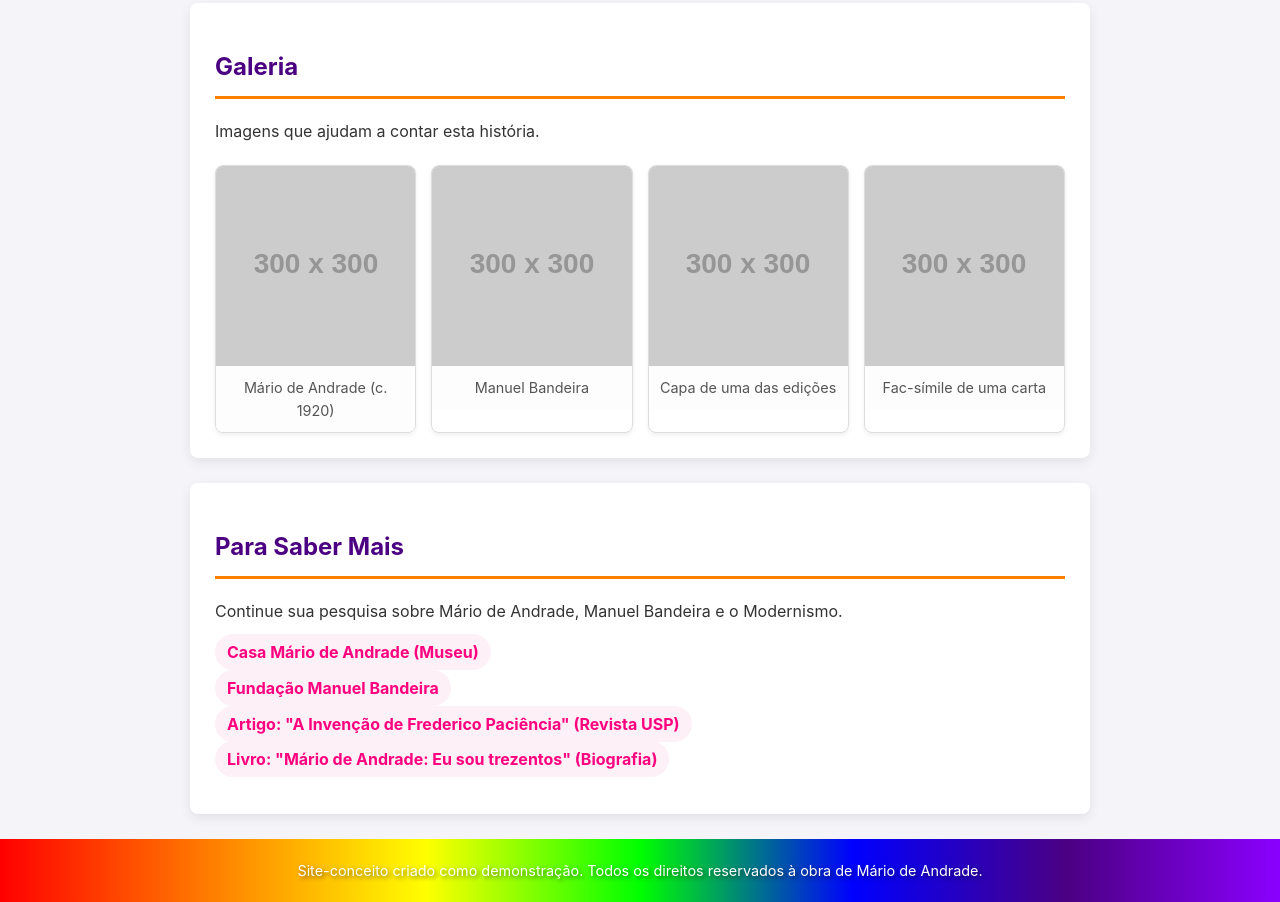
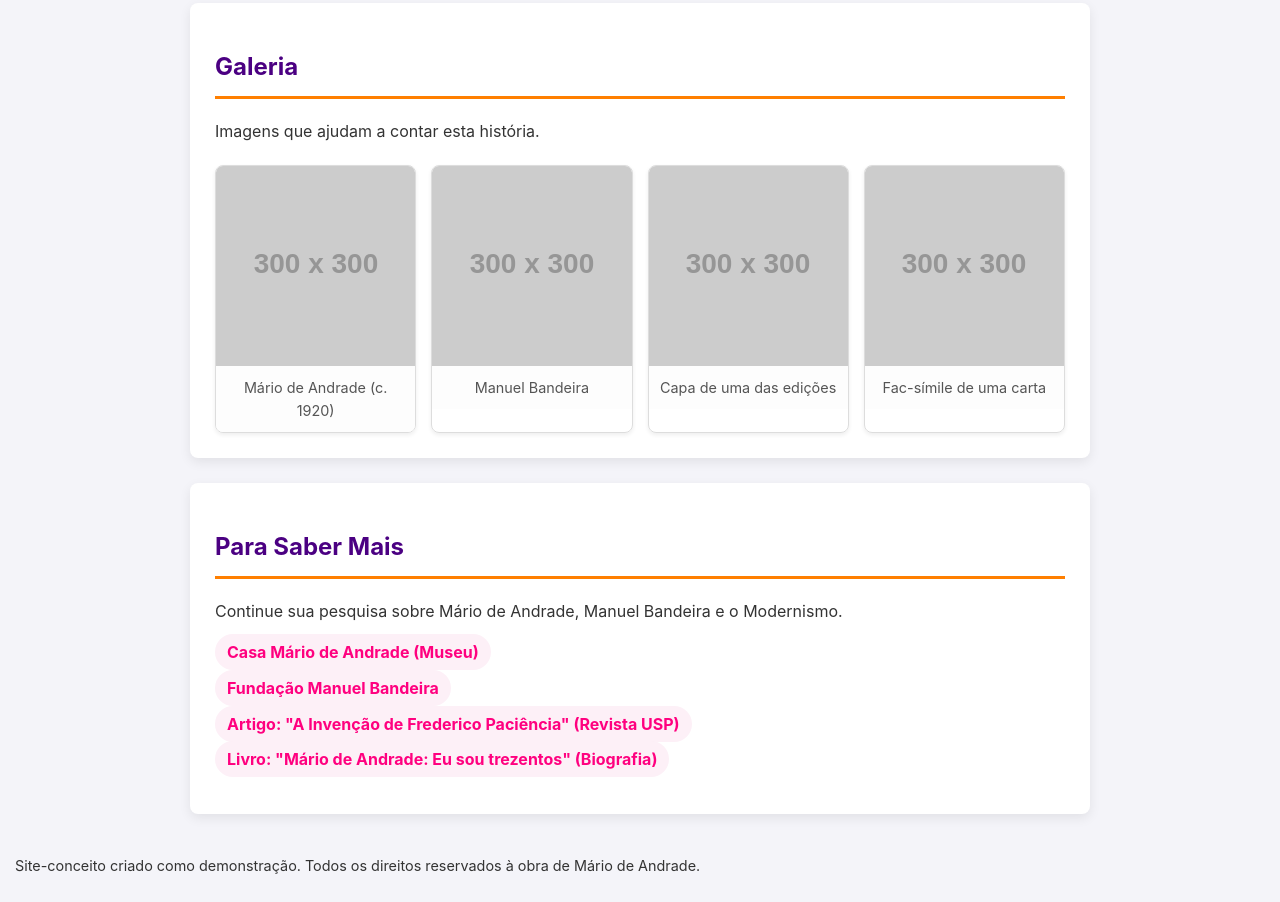
Before and after one commit to emanuel08052007-beep/Frederico_Paciencia, a plain HTML site: page index.html in a window 1280 px wide. Shown: the part 3639-4541 px from the top of the page. Drawn offline with Linux system fonts and the light colour scheme; placeholder pictures from the web are drawn by us.

Commit message:
Update index.html

```diff
--- a/index.html
+++ b/index.html
@@ -150,7 +150,7 @@
 
     </main>
 
-    <footer class="rainbow-bar">
+    <footer class="blue-bar">
         <p>Site-conceito criado como demonstração. Todos os direitos reservados à obra de Mário de Andrade.</p>
     </footer>
 
```
